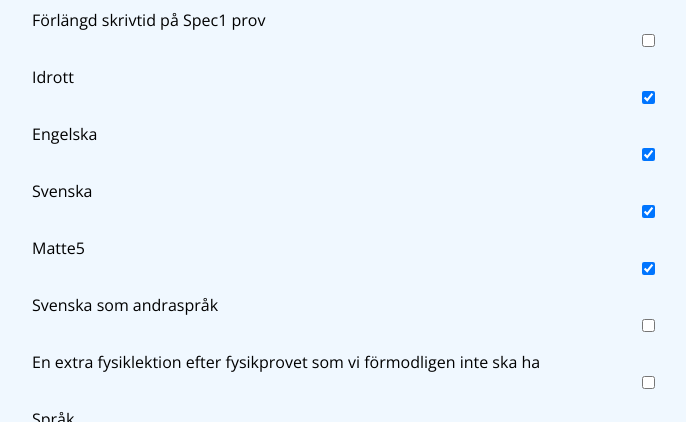
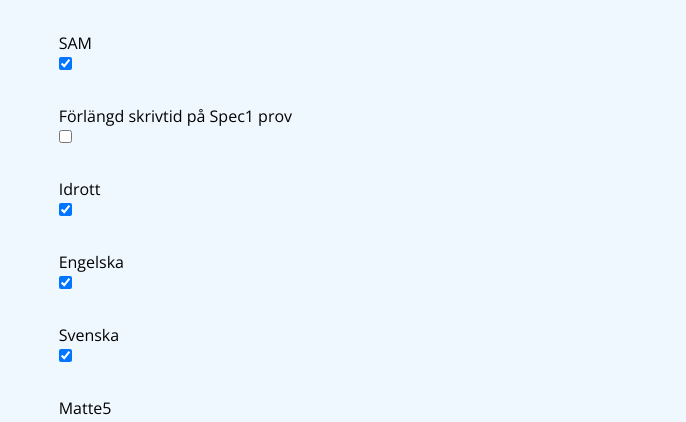
Before and after one commit to Taxen99/kvar, a plain HTML site: page index.html in a window 1280 px wide. Shown: the part 378-800 px from the top of the page, without its empty margins (16-702 px from the left). Drawn offline with nearby package versions, Linux system fonts and the light colour scheme; a web font is replaced by a local one.

Commit message:
fixed css

```diff
--- a/styles.css
+++ b/styles.css
@@ -104,7 +104,7 @@ body {
 	display: flex;
 	flex-direction: column;
 	/* justify-content: baseline; */
-	/* align-items: center; */
+	align-items: baseline;
 	width: 100%;
 	height: 100%;
 	z-index: 100;
@@ -118,7 +118,7 @@ body {
 }
 
 label {
-	margin-top: 1em;
+	margin-top: 2em;
 }
 
 #ya {
```
